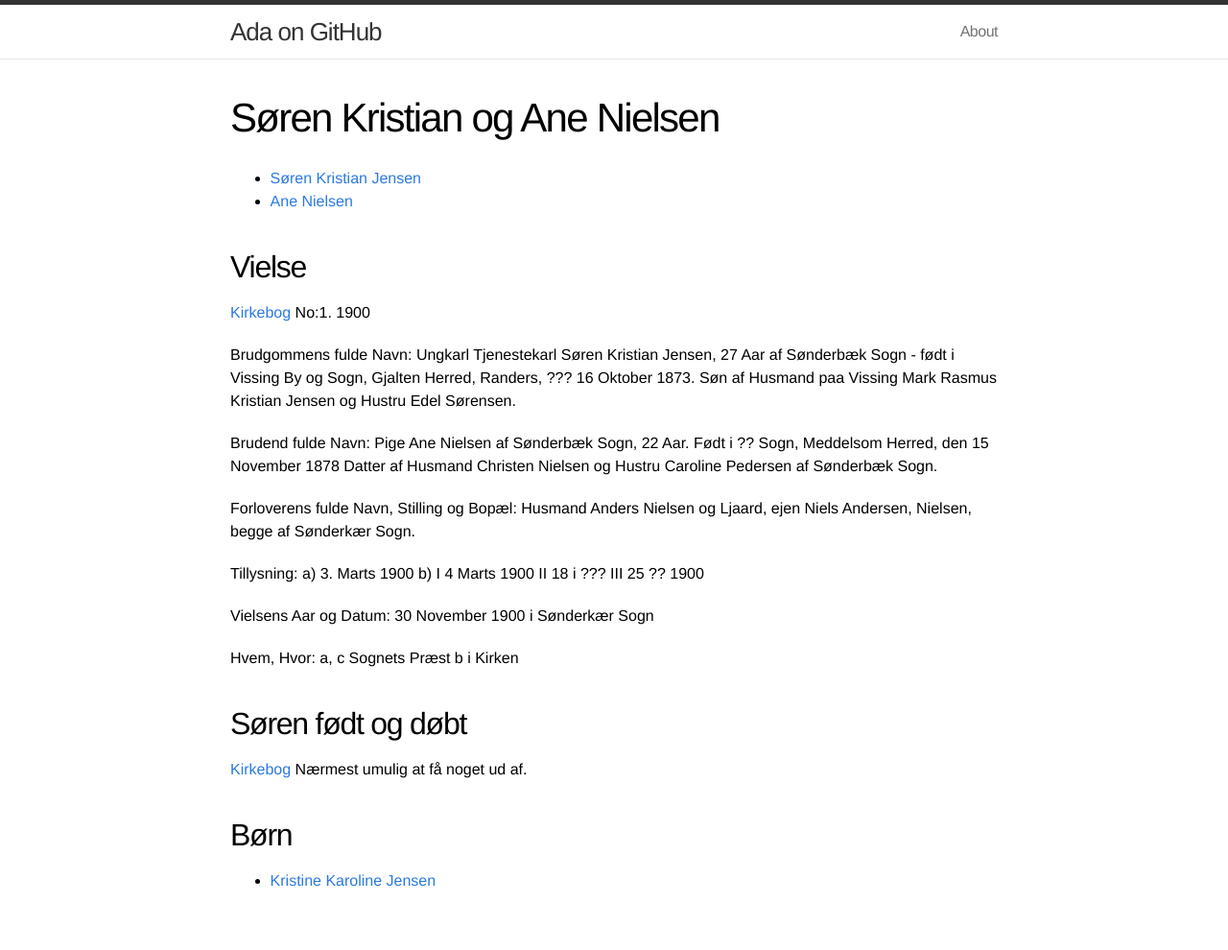
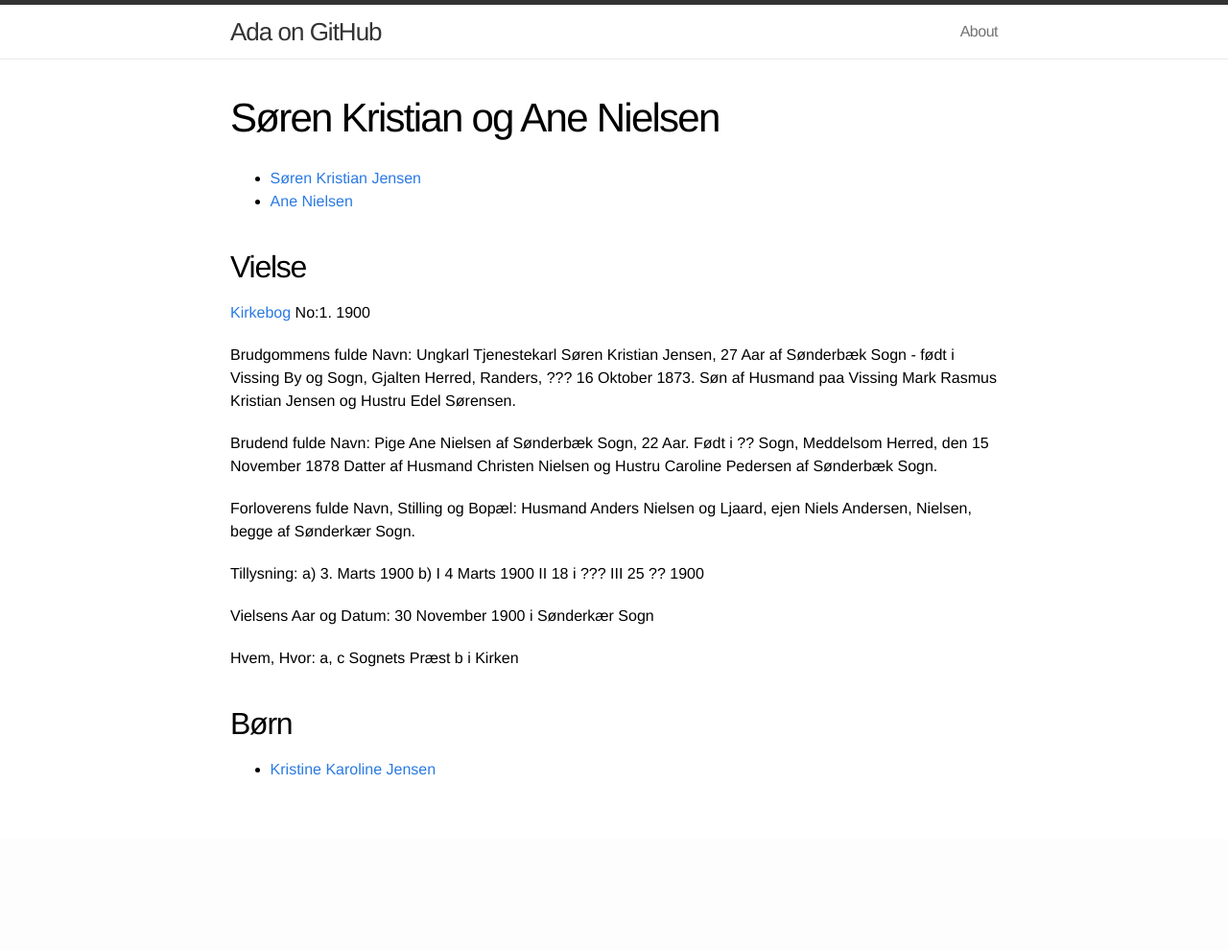
Before and after one commit to quornings/quornings.github.io, a Jekyll site: the page built from stamt/soeren-kristian-ane-nielsen.md, in a window 1280 px wide. Shown: the whole page at 96% size. Built offline with Jekyll 4.4.1, drawn with Linux system fonts in a browser that asks for light colours; after the commit the page ends 900 px from its top, so only the background shows below that.

Commit message:
Move dåbsoplys til Søren Kristian Jensen

```diff
--- a/stamt/soeren-kristian-ane-nielsen.md
+++ b/stamt/soeren-kristian-ane-nielsen.md
@@ -40,10 +40,6 @@ Hvem, Hvor:
 a, c Sognets Præst
 b  i Kirken
 
-## Søren født og døbt
-[Kirkebog](https://www.danishfamilysearch.dk/sogn1040/churchbook/source137894/opslag15033071)
-Nærmest umulig at få noget ud af.
-
 ## Børn
 
 * [Kristine Karoline Jensen](/stamt/kristine-karoline-jensen/)
```
Also changed, not shown: stamt/soeren-kristian-jensen.md (+2 -0 lines).
